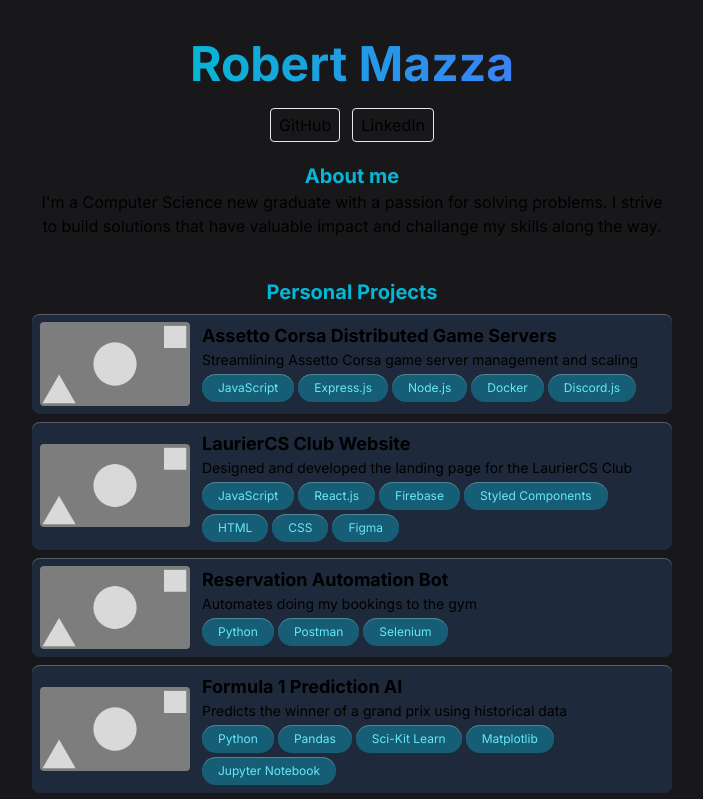
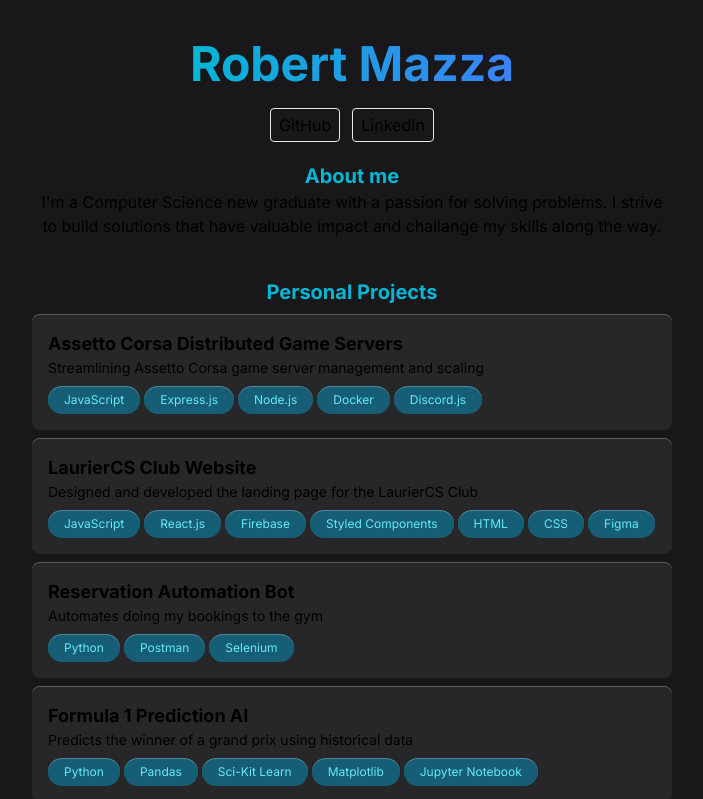
Before and after one commit to Robert336/Personal_Website, a Next.js app: page / in a window 1280 px wide. Shown: the top 799 px of the page, without its empty margins (288-991 px from the left). Built offline with nearby package versions, Linux system fonts and the light colour scheme.

Commit message:
styling changes

```diff
--- a/src/app/components/ProjectCard.tsx
+++ b/src/app/components/ProjectCard.tsx
@@ -12,12 +12,12 @@ interface ProjectCardProps {
 export default function ProjectCard(props: ProjectCardProps) {
     return (
       <>
-        <div className="flex flex-col md:flex-row gap-3 max-w-full w-full md:max-w-2xl bg-slate-800 rounded-lg p-2 shadow-inner-top hover:bg-gradient-to-r from-cyan-500/[.15] to-purple-500/[.15]">
-            <Image src={props.image_src ? props.image_src : image_placeholder} alt="preview screenshot of the project" className="self-center w-full md:max-w-[150px] h-full rounded"/>
+        <div className="flex flex-col md:flex-row gap-3 max-w-full w-full md:max-w-2xl bg-zinc-800 rounded-lg p-4 shadow-inner-top hover:bg-gradient-to-r from-cyan-500/[.15] to-purple-500/[.15]">
+            {/* <Image src={props.image_src ? props.image_src : image_placeholder} alt="preview screenshot of the project" className="self-center w-full md:max-w-[150px] h-full rounded"/> */}
             <div className="flex flex-col">
               <h1 className="font-bold text-lg">{props.title}</h1>
               <p className="text-sm">{props.subtitle}</p>
-              <div className="flex flex-wrap justify-start gap-1 pt-3 md:pt-1">
+              <div className="flex flex-wrap justify-start gap-1 pt-4 md:pt-2">
                 {props.tags.map((tag) => (
                   <Pill text={tag} key={tag}/> // using tag as the key because they are unique per project
                 ))}
--- a/src/app/page.tsx
+++ b/src/app/page.tsx
@@ -9,7 +9,7 @@ export default function Home() {
   return (
     <main className="flex flex-col items-center min-h-screen max-w-screen bg-zinc-900">
       <div className="flex flex-col items-center p-4 pt-10 max-w-2xl">
-        <h1 className="text-4xl md:text-5xl font-bold text-sky-500 bg-gradient-to-r from-cyan-500 to-blue-500 text-transparent bg-clip-text pb-5">Robert Mazza</h1>
+        <h1 className="text-4xl sm:text-5xl font-bold text-sky-500 bg-gradient-to-r from-cyan-500 to-blue-500 text-transparent bg-clip-text pb-5">Robert Mazza</h1>
         <div className="flex flex-wrap justify-center pb-5 gap-3">
           <Button text='GitHub' href="https://github.com/Robert336"/>
           <Button text='LinkedIn' href="https://www.linkedin.com/in/robert-mazza-6a8063203/"/>
```
